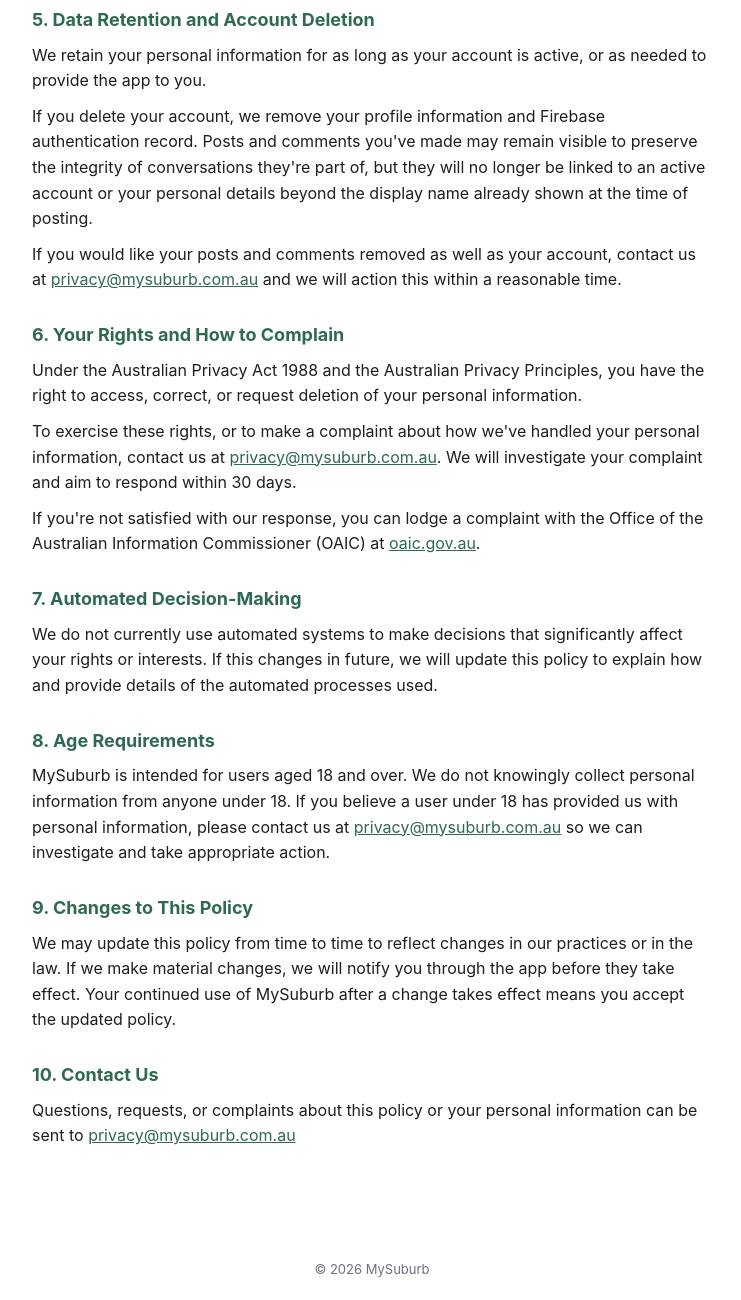
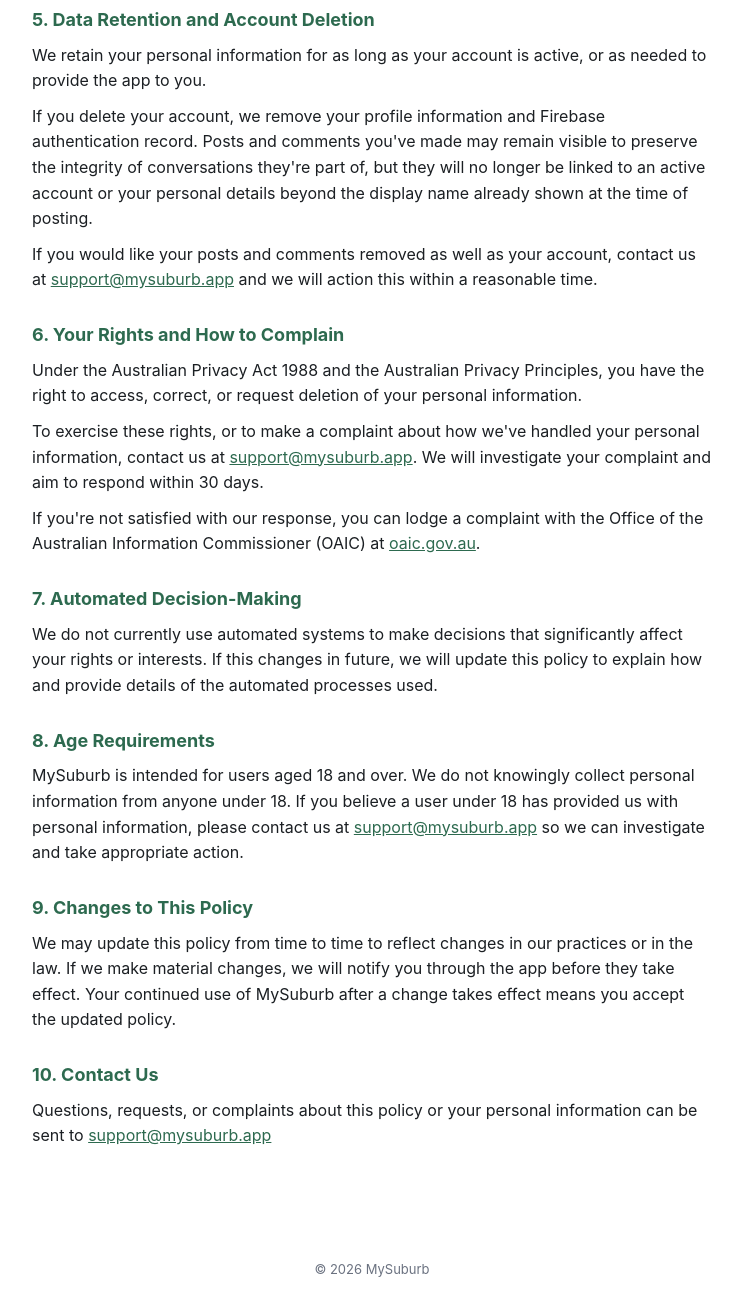
Before and after one commit to mysuburb25/mysuburb-expo, a website: page public/privacy-policy.html in a window 1280 px wide. Shown: the part 1653-2953 px from the top of the page, without its empty margins (268-1009 px from the left). Drawn offline with Linux system fonts and the light colour scheme.

Commit message:
Fix stale email addresses in public hosting pages

```diff
--- a/public/privacy-policy.html
+++ b/public/privacy-policy.html
@@ -104,24 +104,24 @@
     <h3>5. Data Retention and Account Deletion</h3>
     <p>We retain your personal information for as long as your account is active, or as needed to provide the app to you.</p>
     <p>If you delete your account, we remove your profile information and Firebase authentication record. Posts and comments you've made may remain visible to preserve the integrity of conversations they're part of, but they will no longer be linked to an active account or your personal details beyond the display name already shown at the time of posting.</p>
-    <p>If you would like your posts and comments removed as well as your account, contact us at <a href="mailto:privacy@mysuburb.com.au">privacy@mysuburb.com.au</a> and we will action this within a reasonable time.</p>
+    <p>If you would like your posts and comments removed as well as your account, contact us at <a href="mailto:support@mysuburb.app">support@mysuburb.app</a> and we will action this within a reasonable time.</p>
 
     <h3>6. Your Rights and How to Complain</h3>
     <p>Under the Australian Privacy Act 1988 and the Australian Privacy Principles, you have the right to access, correct, or request deletion of your personal information.</p>
-    <p>To exercise these rights, or to make a complaint about how we've handled your personal information, contact us at <a href="mailto:privacy@mysuburb.com.au">privacy@mysuburb.com.au</a>. We will investigate your complaint and aim to respond within 30 days.</p>
+    <p>To exercise these rights, or to make a complaint about how we've handled your personal information, contact us at <a href="mailto:support@mysuburb.app">support@mysuburb.app</a>. We will investigate your complaint and aim to respond within 30 days.</p>
     <p>If you're not satisfied with our response, you can lodge a complaint with the Office of the Australian Information Commissioner (OAIC) at <a href="https://oaic.gov.au" target="_blank" rel="noopener">oaic.gov.au</a>.</p>
 
     <h3>7. Automated Decision-Making</h3>
     <p>We do not currently use automated systems to make decisions that significantly affect your rights or interests. If this changes in future, we will update this policy to explain how and provide details of the automated processes used.</p>
 
     <h3>8. Age Requirements</h3>
-    <p>MySuburb is intended for users aged 18 and over. We do not knowingly collect personal information from anyone under 18. If you believe a user under 18 has provided us with personal information, please contact us at <a href="mailto:privacy@mysuburb.com.au">privacy@mysuburb.com.au</a> so we can investigate and take appropriate action.</p>
+    <p>MySuburb is intended for users aged 18 and over. We do not knowingly collect personal information from anyone under 18. If you believe a user under 18 has provided us with personal information, please contact us at <a href="mailto:support@mysuburb.app">support@mysuburb.app</a> so we can investigate and take appropriate action.</p>
 
     <h3>9. Changes to This Policy</h3>
     <p>We may update this policy from time to time to reflect changes in our practices or in the law. If we make material changes, we will notify you through the app before they take effect. Your continued use of MySuburb after a change takes effect means you accept the updated policy.</p>
 
     <h3>10. Contact Us</h3>
-    <p>Questions, requests, or complaints about this policy or your personal information can be sent to <a href="mailto:privacy@mysuburb.com.au">privacy@mysuburb.com.au</a></p>
+    <p>Questions, requests, or complaints about this policy or your personal information can be sent to <a href="mailto:support@mysuburb.app">support@mysuburb.app</a></p>
   </main>
   <footer>&copy; 2026 MySuburb</footer>
 </body>
```
Also changed, not shown: public/account-deletion.html (+1 -1 lines), public/community-guidelines.html (+3 -3 lines).
